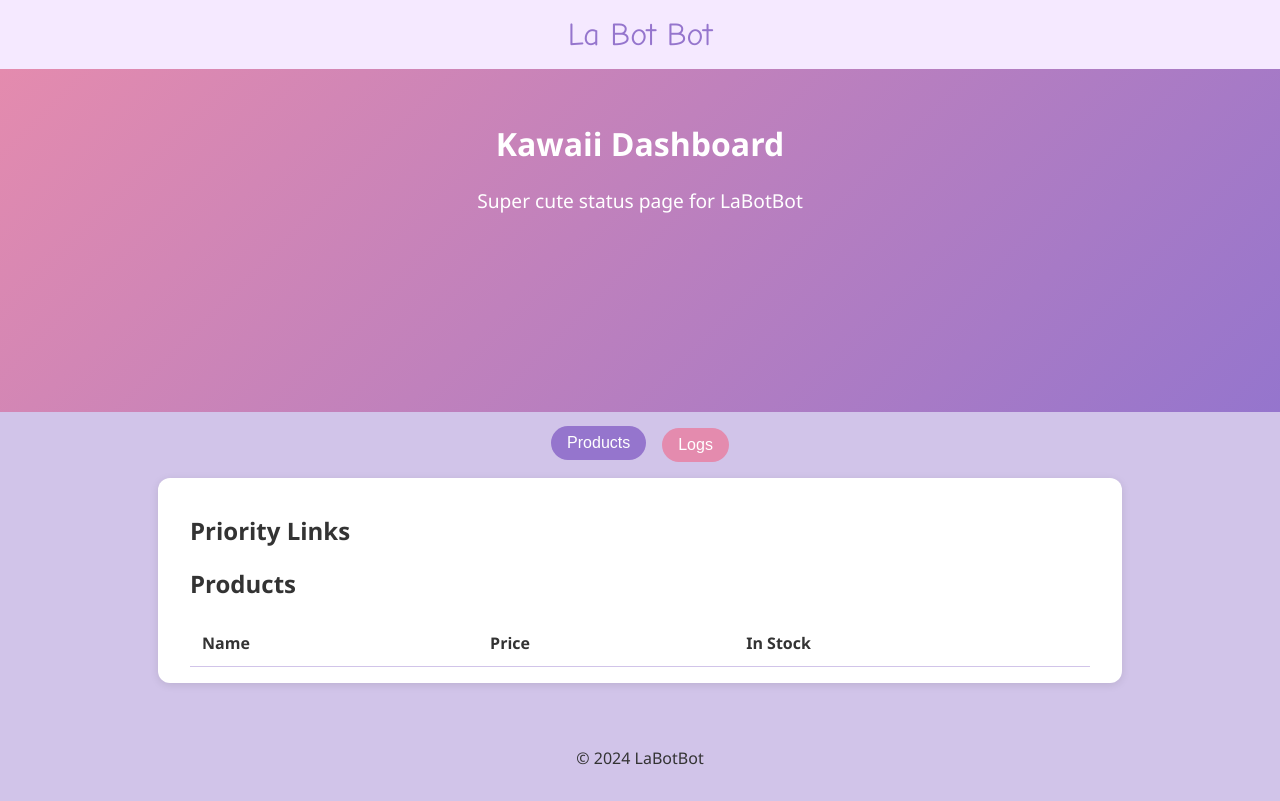
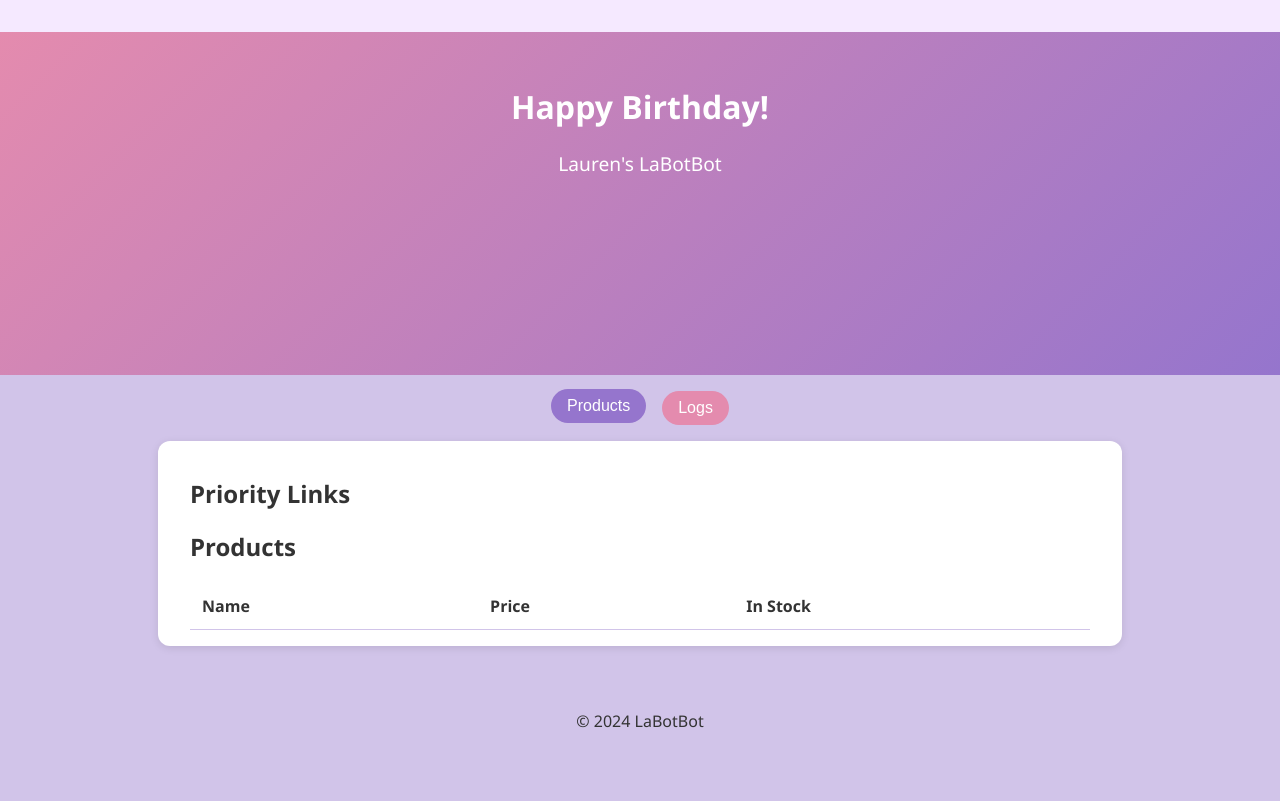
Before and after one commit to Infernal-Insights/LaBotBot, a plain HTML site: page cute_site/index.html in a window 1280 px wide. Drawn offline with Linux system fonts and the light colour scheme; no server answers.

Commit message:
Update index.html

```diff
--- a/cute_site/index.html
+++ b/cute_site/index.html
@@ -3,14 +3,14 @@
 <head>
     <meta charset="UTF-8">
     <meta name="viewport" content="width=device-width, initial-scale=1.0">
-    <title>Kawaii Dashboard</title>
+    <title>La Bot Bot Dashboard</title>
     <link rel="stylesheet" href="styles.css">
 </head>
 <body>
-    <div class="page-banner">La Bot Bot</div>
+    <div class="page-banner"></div>
     <header class="hero">
-        <h1>Kawaii Dashboard</h1>
-        <p class="subtitle">Super cute status page for LaBotBot</p>
+        <h1>Happy Birthday!</h1>
+        <p class="subtitle">Lauren's LaBotBot</p>
         <div class="banner"> <!-- Add your cute pattern image here --> </div>
     </header>
 
```
